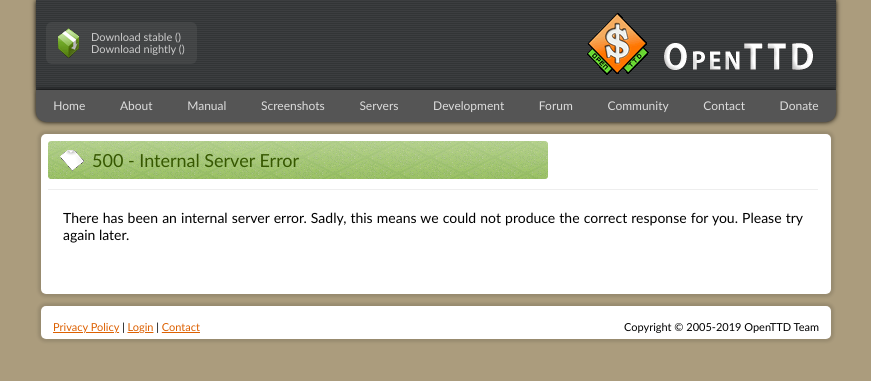
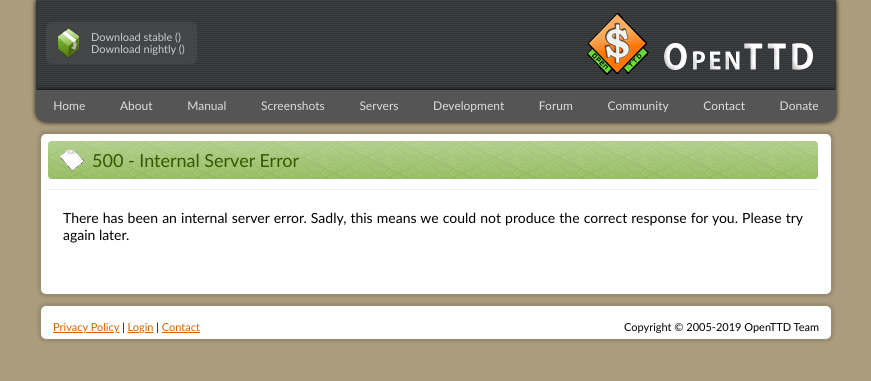
Before and after one commit to OpenTTD/website, a Jekyll site: the page built from pages/50x.html, in a window 1280 px wide. Shown: the top 381 px of the page, without its empty margins (204-1075 px from the left). Built offline with Jekyll 4.4.1, drawn with Linux system fonts in a browser that asks for light colours.

Commit message:
Change: Do not limit section header to 500px

```diff
--- a/static/css/page.css
+++ b/static/css/page.css
@@ -9,13 +9,13 @@
 	width: 770px;
 }
 .section-header {
-	background: url("../img/layout/section-bg.png") no-repeat;
+	background: url("../img/layout/section-bg.png") repeat-x;
 	color: #365800;
 	line-height: 38px;
 	height: 38px;
 	padding: 0px 0px 0px 10px;
 	text-align: left;
-	width: 500px;
+	border-radius: 4px;
 }
 .section-icon {
 	background: url("../img/layout/section-news.gif") no-repeat;
```
Also changed, not shown: static/img/layout/section-bg.png.
